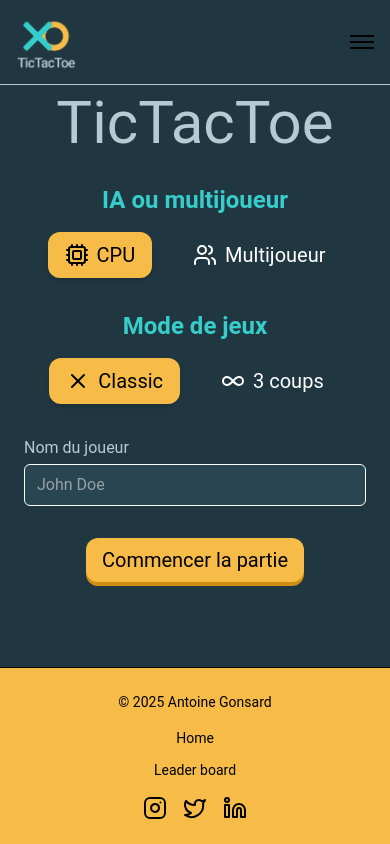
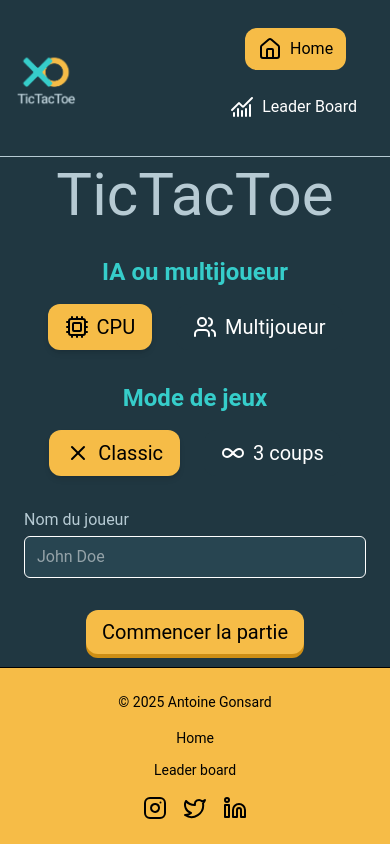
Before and after one commit to TheKings294/react_tic_tac_toe, a React (Vite) app: page / in a window 390 px wide. Built offline with nearby package versions, Linux system fonts and the light colour scheme.

Commit message:
fix: edit navBar for reponsive

```diff
--- a/src/components/Navbar.tsx
+++ b/src/components/Navbar.tsx
@@ -1,12 +1,10 @@
 import {Link, NavLink} from "react-router";
-import {useState} from "react";
 import logo from '../assets/tic_tac_toe.webp'
 import {House, ChartNoAxesCombined, GamepadDirectional} from 'lucide-react'
 import {useLocalStorage} from "@/hooks/useLocalStorage.tsx";
 import type {SaverGame} from "@/types/BoardType.ts";
 
 function Navbar() {
-    const [open, setOpen] = useState(false);
     const [game] = useLocalStorage<SaverGame>('game', {
         username: "",
         player1Wins: 0,
@@ -23,23 +21,9 @@ function Navbar() {
                     <img src={logo} width={"60rem"} height={"60rem"} />
                 </Link>
 
-                <button
-                    onClick={() => {
-                        setOpen(!open)
-                    }}
-                    className="md:hidden"
-                    aria-label="Toggle Menu"
-                >
-                    <div className="w-6 h-0.5 mb-1 bg-current"></div>
-                    <div className="w-6 h-0.5 mb-1 bg-current"></div>
-                    <div className="w-6 h-0.5 bg-current"></div>
-                </button>
-
                 <div
-                    className={`absolute left-0 top-full w-full flex-col items-center gap-4 py-4 transition-all
-                    md:static md:flex md:flex-row md:w-auto md:py-0 ${
-                        open ? "flex" : "hidden"
-                    }`}
+                    className={`flex-col items-center gap-4 py-4 transition-all
+                    md:static flex md:flex-row md:w-auto md:py-0`}
                 >
                     <NavLink to="/" className={({ isActive, isPending }) => (
                             isActive ? "btn bg-orange px-3 py-2 rounded-xl border border-transparent transition-all " +
```
